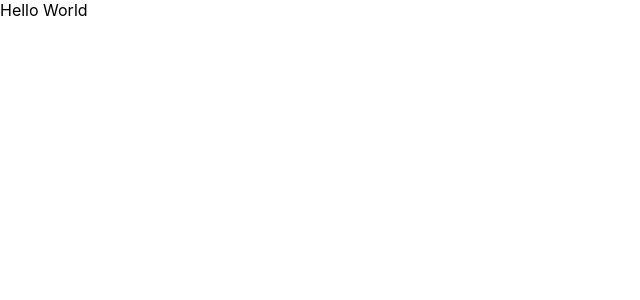
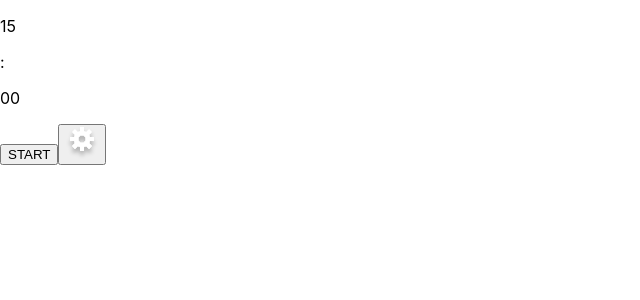
Before and after one commit to jcsmileyjr/Pomodoro-Timer, a React (Create React App) app in the folder react-pomodoro-timer/: page / in a window 1280 px wide. Shown: the top 300 px of the page, without its empty margins (0-640 px from the left). Built offline with nearby package versions, Linux system fonts and the light colour scheme.

Commit message:
Setup initial basic UI structure
No styles and no functionality, visual only

```diff
--- a/react-pomodoro-timer/src/App.js
+++ b/react-pomodoro-timer/src/App.js
@@ -1,4 +1,5 @@
-import './App.css';
+import "./App.css";
+import Gear from "./assets/gear.svg";
 
 /**
  *
@@ -16,7 +17,23 @@ import './App.css';
 function App() {
   return (
     <div className="App">
-      Hello World
+      <div className="clock--container">
+        <div className="timer--container">
+          <p id="minutes">15</p>
+          <p>:</p>
+          <p id="seconds">00</p>
+        </div>
+        <button className="clock__primaryButton--style" type="button">
+          START
+        </button>
+        <button className="clock__gearButton--style" type="button">
+          <img
+            src={Gear}
+            className="clock__gearIcon--style"
+            alt="Gear icon"
+          ></img>
+        </button>
+      </div>
     </div>
   );
 }
```
Also changed, not shown: react-pomodoro-timer/src/assets/gear.svg (added).
